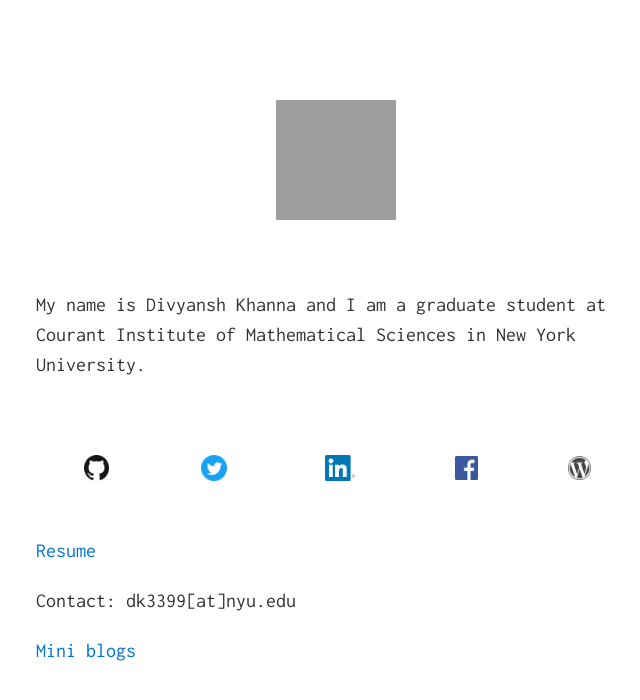
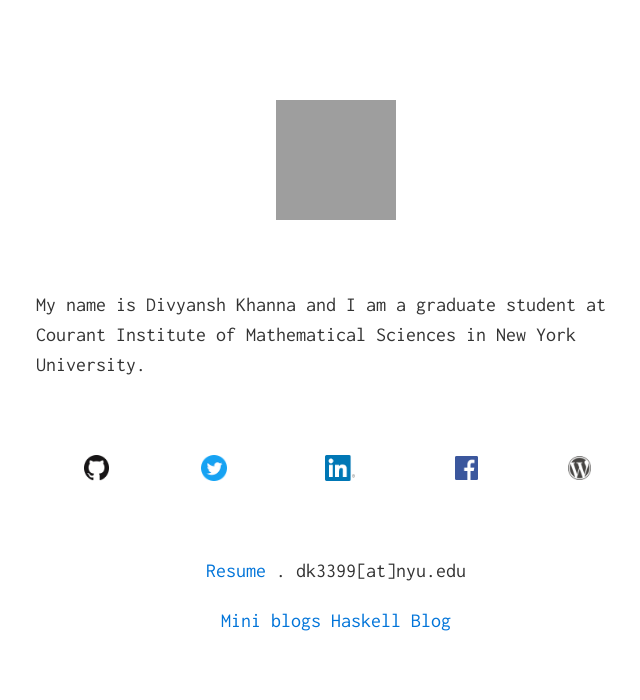
Before and after one commit to divyanshk/divyanshk.github.io, a Jekyll site: the page built from index.md, in a window 1280 px wide. Shown: the top 700 px of the page, without its empty margins (304-944 px from the left). Built offline with Jekyll 4.4.1, drawn with Linux system fonts in a browser that asks for light colours; grey boxes are pictures that could not be loaded.

Commit message:
centering

```diff
--- a/index.md
+++ b/index.md
@@ -13,11 +13,13 @@ My name is Divyansh Khanna and I am a graduate student at Courant Institute of M
 | [![Github](GitHub-Mark-64px.png){:width="25%"}](https://www.github.com/divyanshk){:target="_blank"}| [![Twitter](Twitter_Social_Icon_Circle_Color.png){:width="28%"}](https://twitter.com/divyanshkhanna1){:target="_blank"} | [![Github](In-2C-66px-R.png){:width="25%"}](https://www.linkedin.com/in/divyanshkhanna){:target="_blank"} | [![Facebook](FB-f-Logo__blue_58.png){:width="25%"}](https://www.facebook.com/divyansh.khanna1){:target="_blank"} | [![Wordpress](wordpress-logo-notext-rgb.png){:width="25%"}](https://divyanshkhanna.wordpress.com){:target="_blank"}
 
 <br>
-[Resume](Divyansh Khanna Resume.pdf)
 
-Contact: dk3399[at]nyu.edu
+[Resume](Divyansh Khanna Resume.pdf) . dk3399[at]nyu.edu
+{: style="text-align: center;"}
 
 [Mini blogs](https://divyanshk.github.io/Mini-Blogs/)
+[Haskell Blog](https://divyanshk.github.io/Haskell/)
+{: style="text-align: center;"}
 
 
 <!-- <a href="https://www.github.com/divyanshk"><img src='GitHub-Mark-64px.png' width="30"></a>
```
